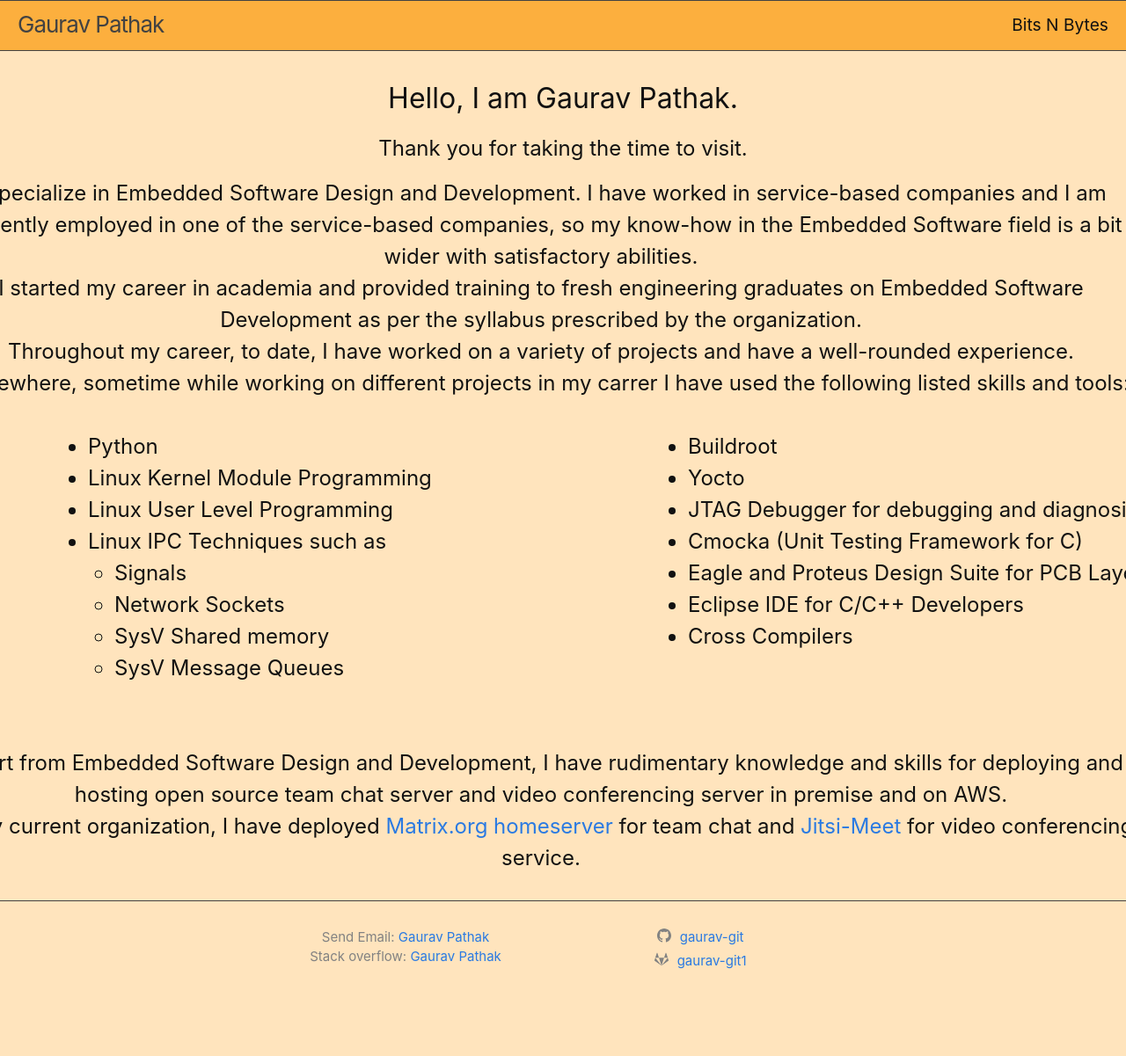
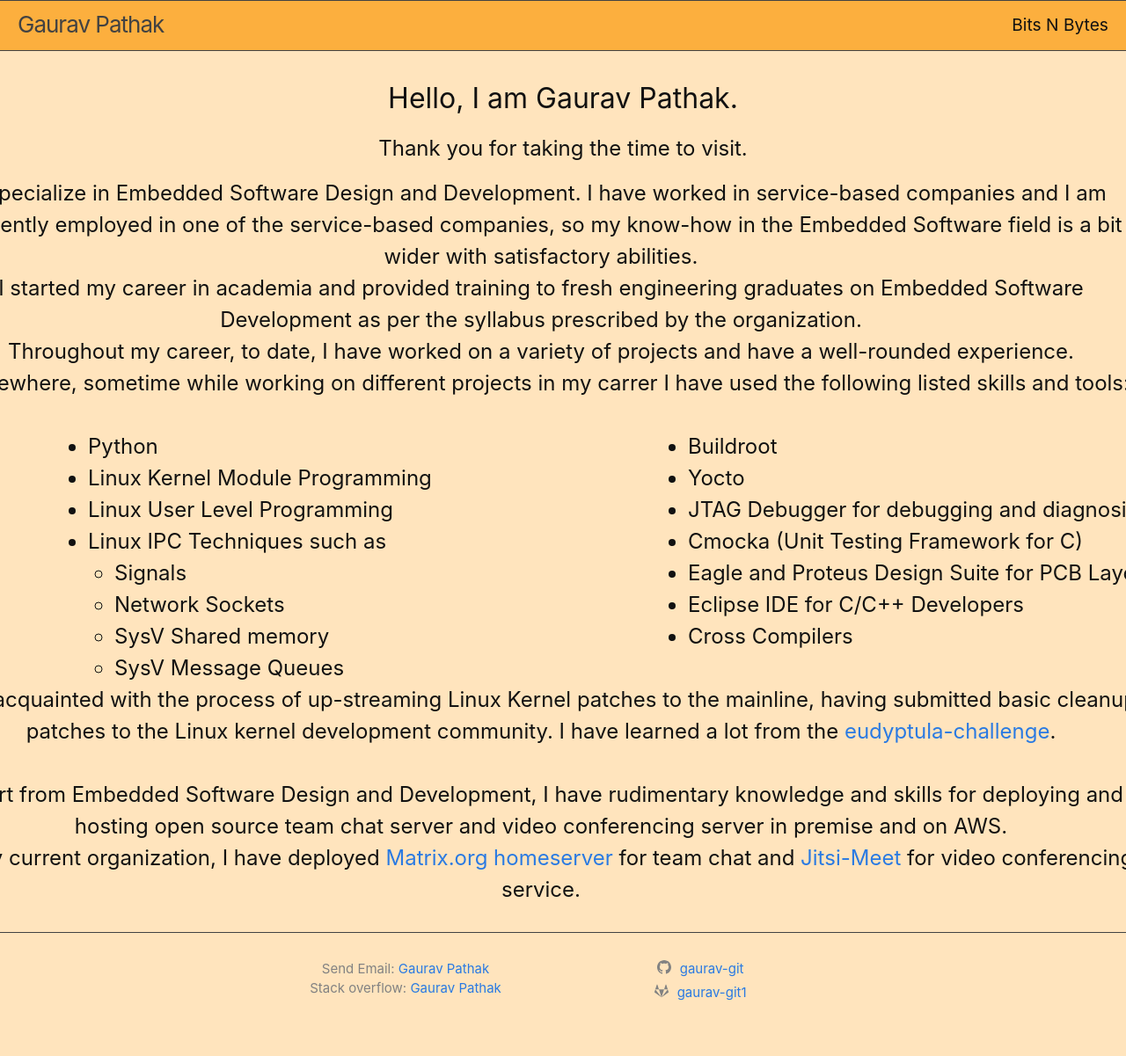
Before and after one commit to gauravpathak/gauravpathak.github.io, a Jekyll site: the page built from index.html, in a window 1280 px wide. Shown: the whole page at 88% size. Built offline with Jekyll 4.4.1, drawn with Linux system fonts in a browser that asks for light colours; before the commit the page ends 1165 px from its top, so only the background shows below that.

Commit message:
Update index.html

```diff
--- a/index.html
+++ b/index.html
@@ -65,10 +65,13 @@ Throughout my career, to date, I have worked on a variety of projects and have a
 </div>
 </body>
 <div class="ex1">
+I am acquainted with the process of up-streaming Linux Kernel patches to the mainline,
+having submitted basic cleanup patches to the Linux kernel development community.
+I have learned a lot from the <a href="http://eudyptula-challenge.org/" target="_blank">eudyptula-challenge</a>.
 <br><br>
 Apart from Embedded Software Design and Development, I have rudimentary knowledge and skills for
 deploying and hosting open source team chat server and video conferencing server in premise and on AWS.
 <br>
-In my current organization, I have deployed <a href="https://matrix.org/docs/projects/server/synapse">Matrix.org homeserver</a>
-for team chat and <a href="https://jitsi.org/jitsi-meet/">Jitsi-Meet</a> for video conferencing service.
+In my current organization, I have deployed <a href="https://matrix.org/docs/projects/server/synapse" target="_blank">Matrix.org homeserver</a>
+for team chat and <a href="https://jitsi.org/jitsi-meet/" target="_blank">Jitsi-Meet</a> for video conferencing service.
 </div>
```
